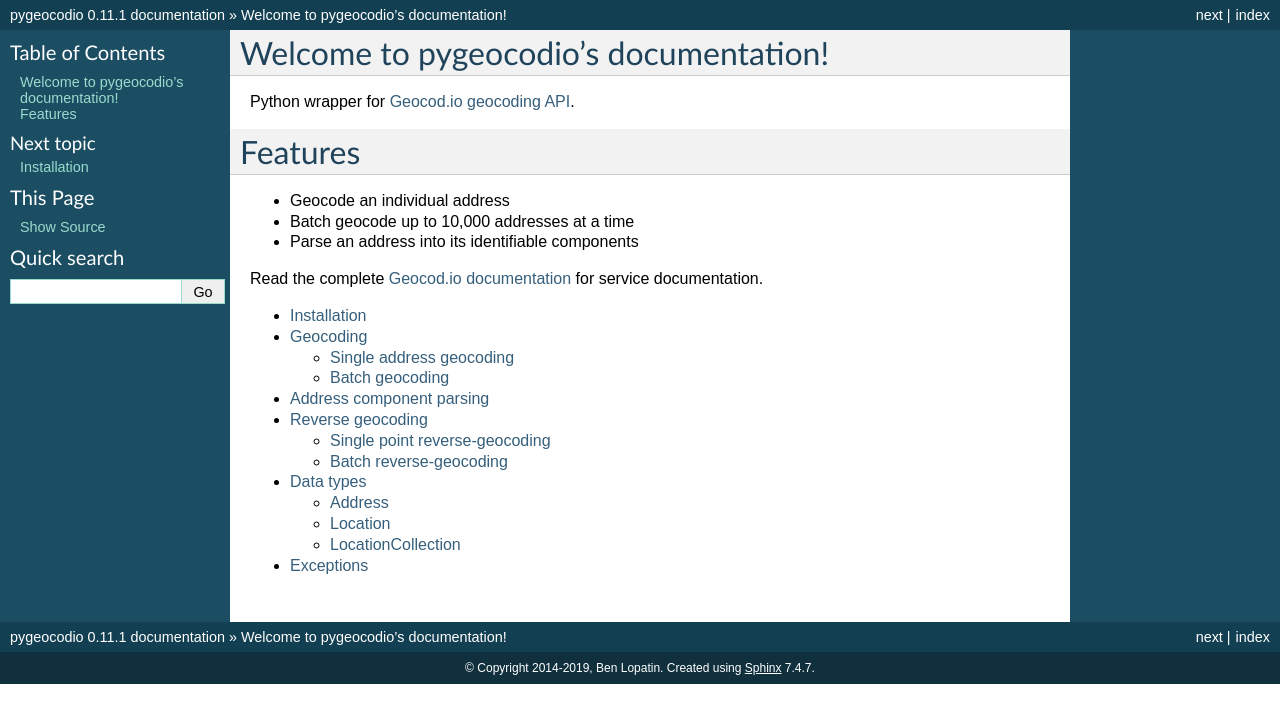
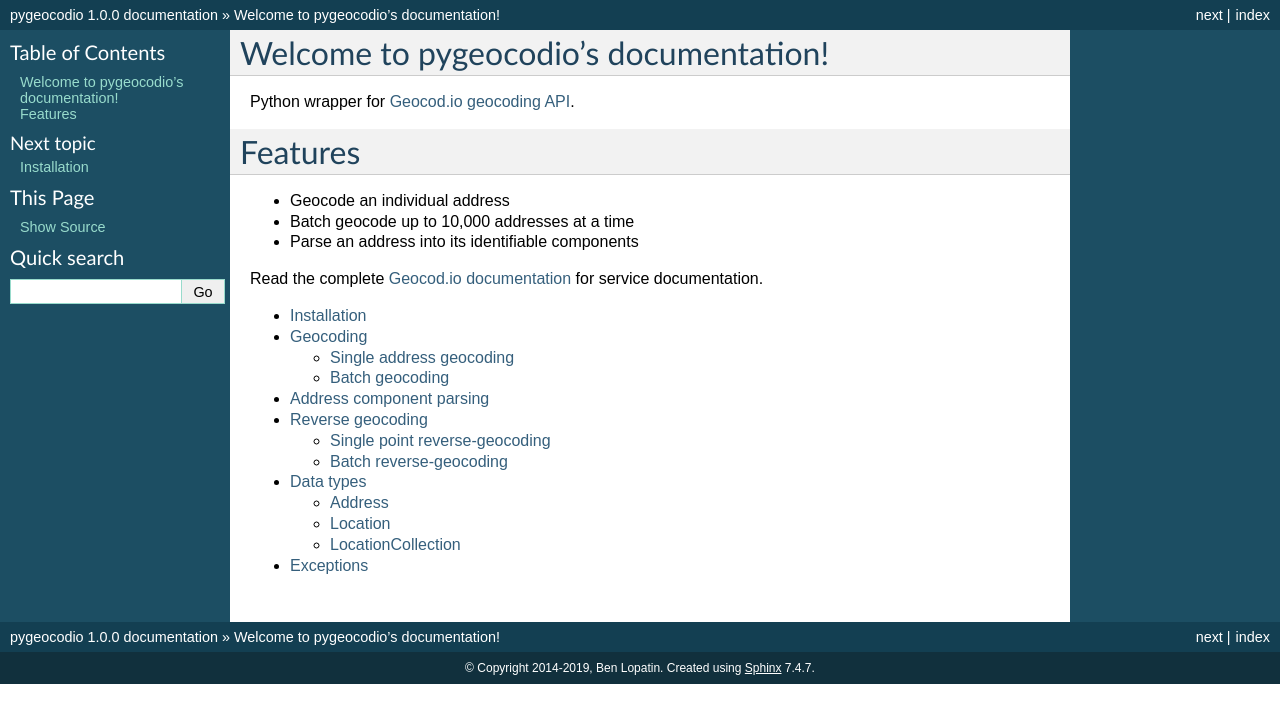
Before and after one commit to bennylope/pygeocodio, a Sphinx documentation site: the page built from docs/index.rst, in a window 1280 px wide. Shown: the top 723 px of the page. Built offline with Sphinx 7.4.7, drawn with Linux system fonts in a browser that asks for light colours; pages that are not in the unit, such as notebooks, are missing from menus.

Commit message:
Bump date on version release and update docs version

```diff
--- a/HISTORY.rst
+++ b/HISTORY.rst
@@ -3,7 +3,7 @@
 History
 -------
 
-1.0.0 (2020-06-18)
+1.0.0 (2020-06-23)
 +++++++++++++++++++
 
 * Adds support for keying batch geocode results (thanks liufran1 and Unix-Code!)
--- a/docs/conf.py
+++ b/docs/conf.py
@@ -51,9 +51,9 @@
 # built documents.
 #
 # The short X.Y version.
-version = "0.11"
+version = "1.0"
 # The full version, including alpha/beta/rc tags.
-release = "0.11.1"
+release = "1.0.0"
 
 # The language for content autogenerated by Sphinx. Refer to documentation
 # for a list of supported languages.
```
